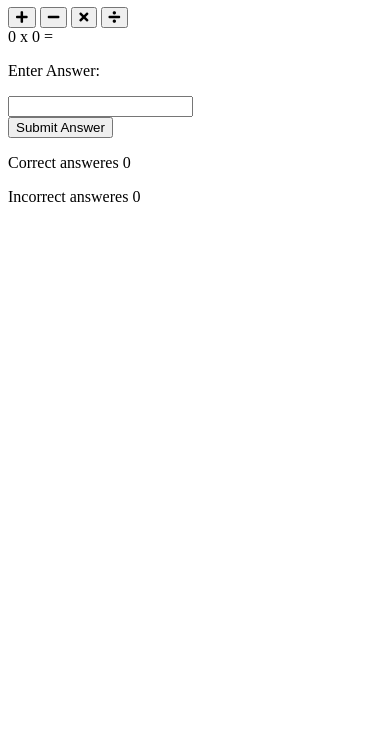
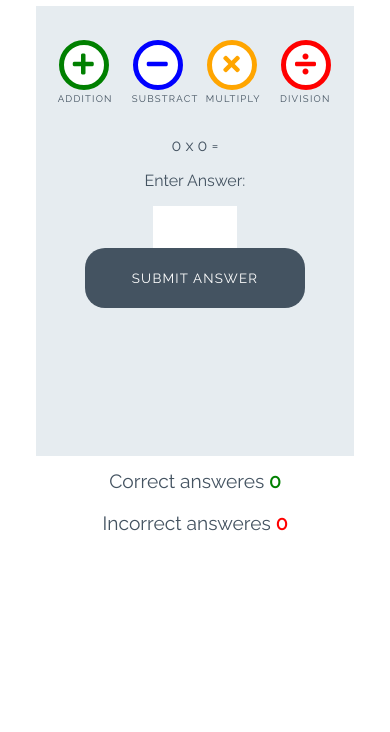
Before and after one commit to Deepak9912/Love-Maths, a plain HTML site: page index.html in a window 390 px wide. Shown: the part 112-844 px from the top of the page. Drawn offline with Linux system fonts and the light colour scheme.

Commit message:
add styles for game

```diff
--- a/assets/css/style.css
+++ b/assets/css/style.css
@@ -0,0 +1,250 @@
+body {
+    background-color: white;
+    font-family: "Raleway", sans-serif;
+    color: #445361;
+    text-align: center;
+}
+
+/* --------- Heading */
+
+.heading {
+    text-align: center;
+    font-size: 2.5rem;
+}
+
+.logo {
+    height: 40px;
+    padding-right: 5px;
+}
+
+/* --------- Game layout */
+
+.game-area {
+    background-color: #E6ECF0;
+    box-sizing: border-box;
+    width: 85%;
+    height: 65vh;
+    max-height: 450px;
+    max-width: 830px;
+    margin-left: auto;
+    margin-right: auto;
+    padding: 1%;
+}
+
+.question-area {
+    width: 50%;
+    font-size: 2rem;
+    margin: auto;
+    padding: 50px 0;
+}
+
+.question-area span {
+    padding: 0 15px;
+}
+
+.score-area {
+    margin: 5px auto;
+    width: 60%;
+    font-size: 1.2rem;
+}
+
+.controls-area {
+    width: 85%;
+    margin: 30px auto;
+}
+
+#score {
+    color: green;
+    font-weight: bold;
+}
+
+#incorrect {
+    color: red;
+    font-weight: bold;
+}
+
+.answer-message {
+    display: none;
+    font-size: 1rem;
+}
+
+#answer-box {
+    border: none;
+    color: #445361;
+    display: inline-block;
+    height: 40px;
+    width: 80px;
+    font-size: 1.2rem;
+}
+
+.scores {
+    display: inline-block;
+    padding: 25px;
+}
+
+/* --------- Buttons */
+
+.btn {
+    width: 220px;
+    height: 60px;
+    font-family: "Raleway", sans-serif;
+    text-transform: uppercase;
+    letter-spacing: 1.2px;
+    color: white;
+}
+
+.btn:focus {
+    outline: none;
+}
+
+.btn--big {
+    padding-top: 10px;
+    border-radius: 50%;
+    background-color: white;
+    border: 10px solid;
+    width: 100px;
+    height: 100px;
+    font-size: 3.2rem;
+    margin: 0 30px;
+    transition: all 0.5s;
+}
+
+.btn--big::after{
+    content:attr(data-type);
+    font-size: 1rem;
+    color: #445361;
+    position: relative;
+    left: -0.5em;
+}
+
+.btn--blue {
+    border-color: blue;
+    color: blue;
+}
+
+.btn--blue:active,
+.btn--blue:hover {
+    background-color: darkblue;
+    color: white;
+}
+
+.btn--orange {
+    border-color: orange;
+    color: orange;
+}
+
+.btn--orange:active,
+.btn--orange:hover {
+    background-color: darkorange;
+    color: white;
+}
+
+.btn--red {
+    border-color: red;
+    color: red;
+}
+
+.btn--red:active,
+.btn--red:hover {
+    background-color: darkred;
+    color: white;
+}
+
+.btn--green {
+    border-color: green;
+    color: green;
+}
+
+.btn--green:active,
+.btn--green:hover {
+    background-color: darkgreen;
+    color: white;
+}
+
+.btn--gray {
+    margin-top: 25px;
+    background-color: #445361;
+    border: 1px transparent;
+    border-radius: 20px;
+}
+
+.btn--gray:active,
+.btn--gray:hover {
+    background-color: #0d1013;
+}
+
+/* --------- Media queries */
+
+@media (max-width: 414px) {
+    .controls-area {
+        width: 100%;
+    }
+
+    .btn--big {
+        margin: 0 10px;
+        padding: 5px;
+        border: 5px solid;
+        width: 50px;
+        height: 50px;
+        font-size: 1.5rem;
+    }
+
+    .btn--big::after {
+        font-size: 0.6rem;
+        left: -0.7rem;
+    }
+
+    .question-area {
+        padding: 10% 0;
+        width: 100%;
+    }
+
+    .question-area span {
+        padding: 0;
+    }
+
+    .answer-message {
+        display: block;
+    }
+
+    #answer-box {
+        display: block;
+        margin: 0 auto;
+    }
+    .btn--gray {
+        margin-top: 0;
+    }
+
+    .score-area {
+        width: 100%;
+    }
+
+    .scores {
+        margin: 0.5em auto;
+        display: block;
+        padding: 5px;
+    }
+
+    .heading {
+        font-size: 2rem;
+    }
+}
+
+@media (max-width: 320px) {
+    .game-area {
+        height: 70vh;
+    }
+
+    .controls-area {
+        width: 75%;
+        margin: 10px auto;
+    }
+
+    .btn--big {
+        margin: 10px 10px;
+    }
+    .question-area {
+        padding: 10px 0;
+    }
+
+}
--- a/index.html
+++ b/index.html
@@ -23,16 +23,16 @@
     <!--game area-->
     <div class="game-area">
         <div class="controls-area">
-            <button class="btn btn--big btn--green">
+            <button data-type="addition" class="btn btn--big btn--green">
                 <i class="fas fa-plus"></i>
             </button>
-            <button class="btn btn--big btn--blue">
+            <button data-type="substract" class="btn btn--big btn--blue">
                 <i class="fas fa-minus"></i>
             </button>
-            <button class="btn btn--big btn--orange">
+            <button data-type="multiply" class="btn btn--big btn--orange">
                 <i class="fas fa-times"></i>
             </button>
-            <button class="btn btn--big btn--red">
+            <button data-type="division" class="btn btn--big btn--red">
                 <i class="fas fa-divide"></i>
             </button>
         </div>
@@ -44,7 +44,7 @@
             <p id="answer-message">Enter Answer:</p>
             <input type="number" id="answer-box">
         </div>
-        <button class="btn btn--gray">Submit Answer</button>
+        <button data-type="submit" class="btn btn--gray">Submit Answer</button>
     </div>
     <!--score-area-->
     <div class="score-area">
```
